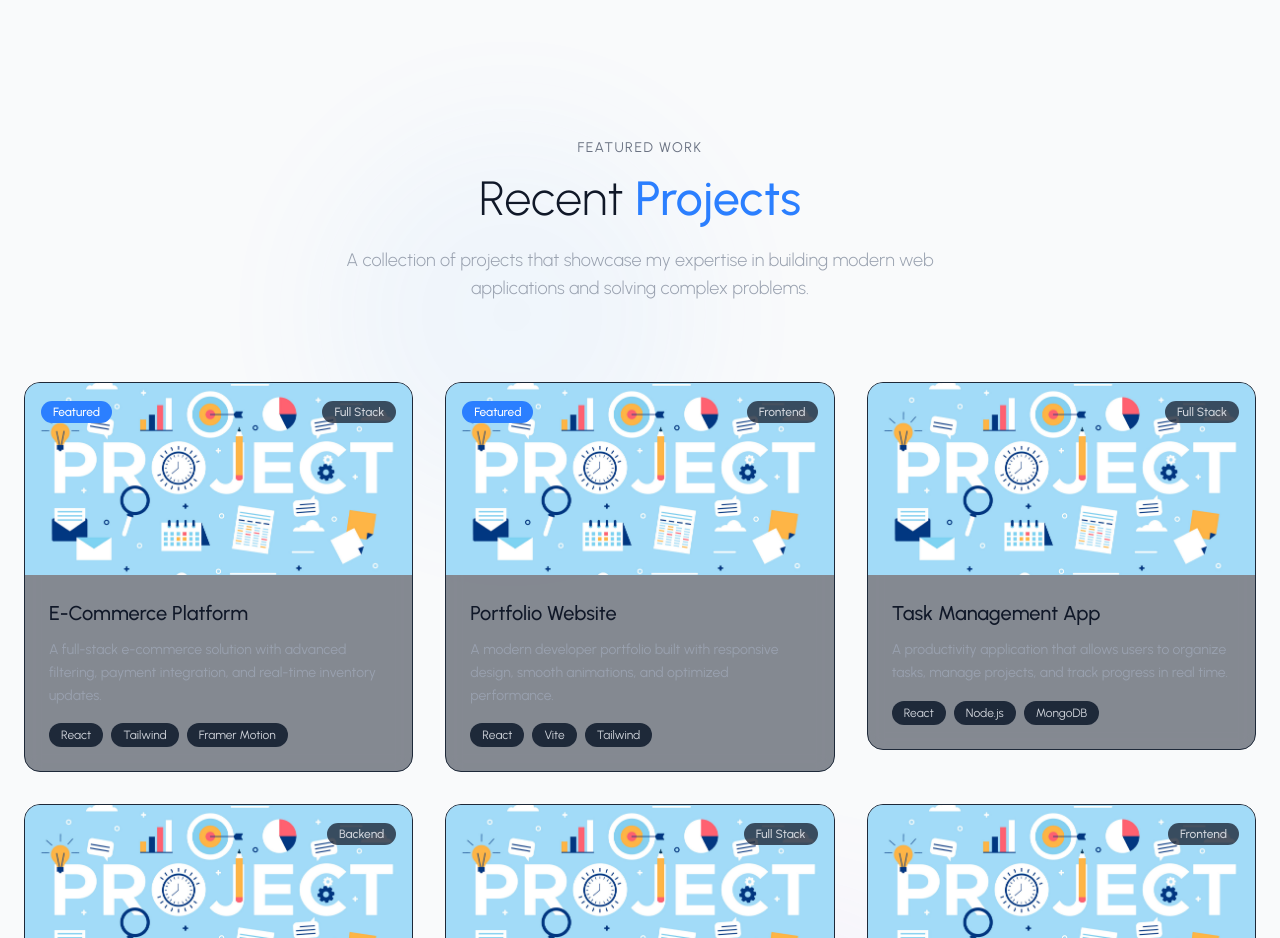
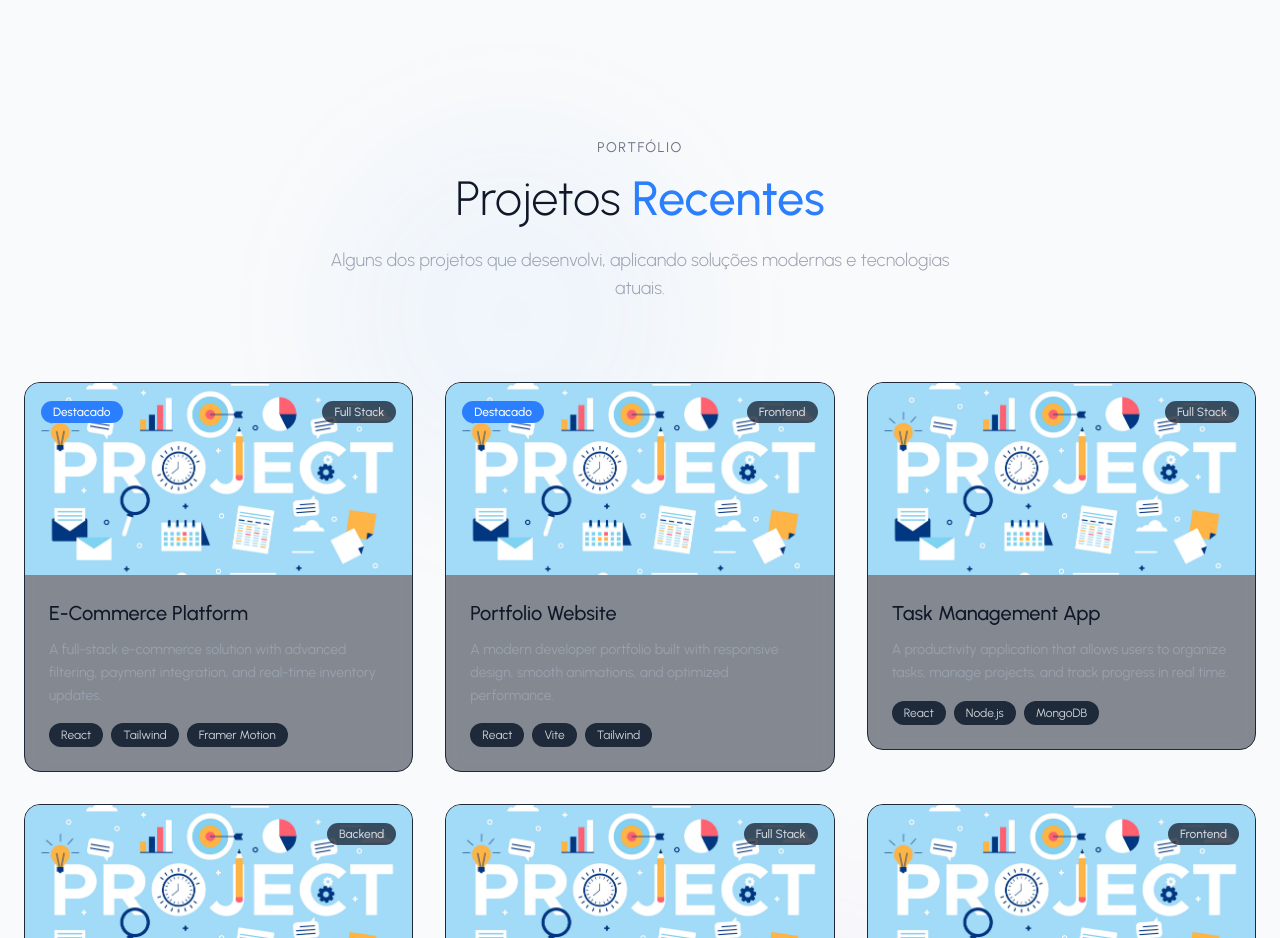
Before and after one commit to denisrodrigues-code/react-tailwind-portfolio, a React (Vite) app: page / in a window 1280 px wide. Shown: the part 2320-3258 px from the top of the page. Built offline with nearby package versions, Linux system fonts and the light colour scheme.

Commit message:
i18n: translate projects section texts to pt-BR

```diff
--- a/src/sections/Projects/ProjectCardImage.jsx
+++ b/src/sections/Projects/ProjectCardImage.jsx
@@ -14,7 +14,7 @@ const ProjectCardImage = ({ project }) => {
       {project.featured && (
         <div className="absolute top-4 left-4">
           <span className="bg-blue-500 text-white text-xs px-3 py-1 rounded-full font-medium">
-            Featured
+            Destacado
           </span>
         </div>
       )}
@@ -39,7 +39,7 @@ const ProjectCardImage = ({ project }) => {
           className="bg-blue-500 hover:bg-blue-600 text-white px-4 py-2 rounded-full flex items-center space-x-2 text-sm font-medium transition-colors"
         >
           <ExternalLink size={16} />
-          <span>Live Demo</span>
+          <span>Ver Demo</span>
         </motion.a>
 
         <motion.a
--- a/src/sections/Projects/ProjectsHeader.jsx
+++ b/src/sections/Projects/ProjectsHeader.jsx
@@ -8,23 +8,23 @@ const ProjectsHeader = () => {
         variants={itemVariants}
         className="text-sm uppercase tracking-widest text-gray-500 mb-4"
       >
-        Featured Work
+        Portfólio
       </motion.div>
 
       <motion.h2
         variants={itemVariants}
         className="text-3xl md:text-5xl font-light mb-6"
       >
-        Recent
-        <span className="text-blue-500 font-medium"> Projects</span>
+        Projetos
+        <span className="text-blue-500 font-medium"> Recentes</span>
       </motion.h2>
 
       <motion.p
         variants={itemVariants}
         className="text-lg text-gray-400 max-w-2xl mx-auto font-light"
       >
-        A collection of projects that showcase my expertise in building modern
-        web applications and solving complex problems.
+        Alguns dos projetos que desenvolvi, aplicando soluções modernas e
+        tecnologias atuais.
       </motion.p>
     </>
   );
```
